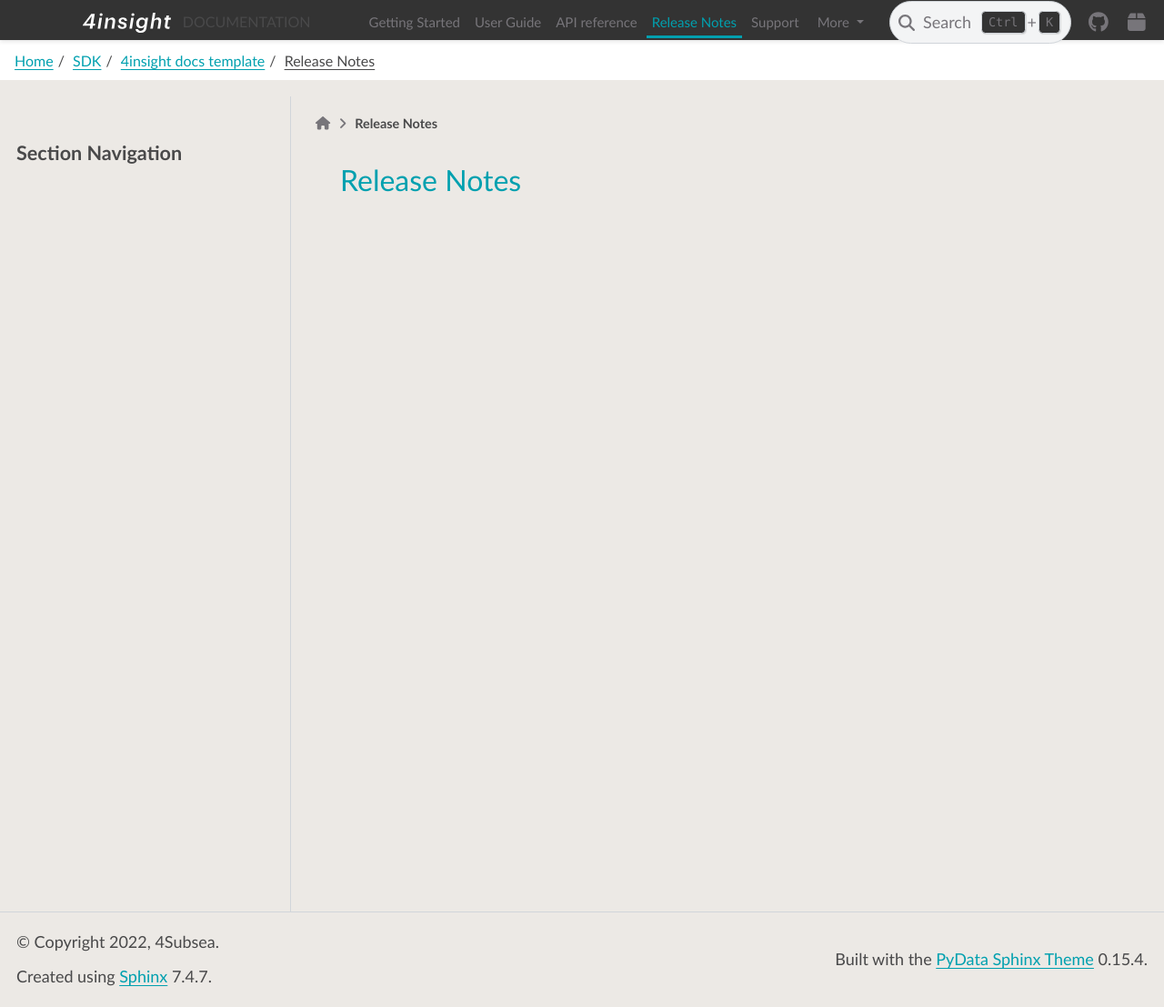
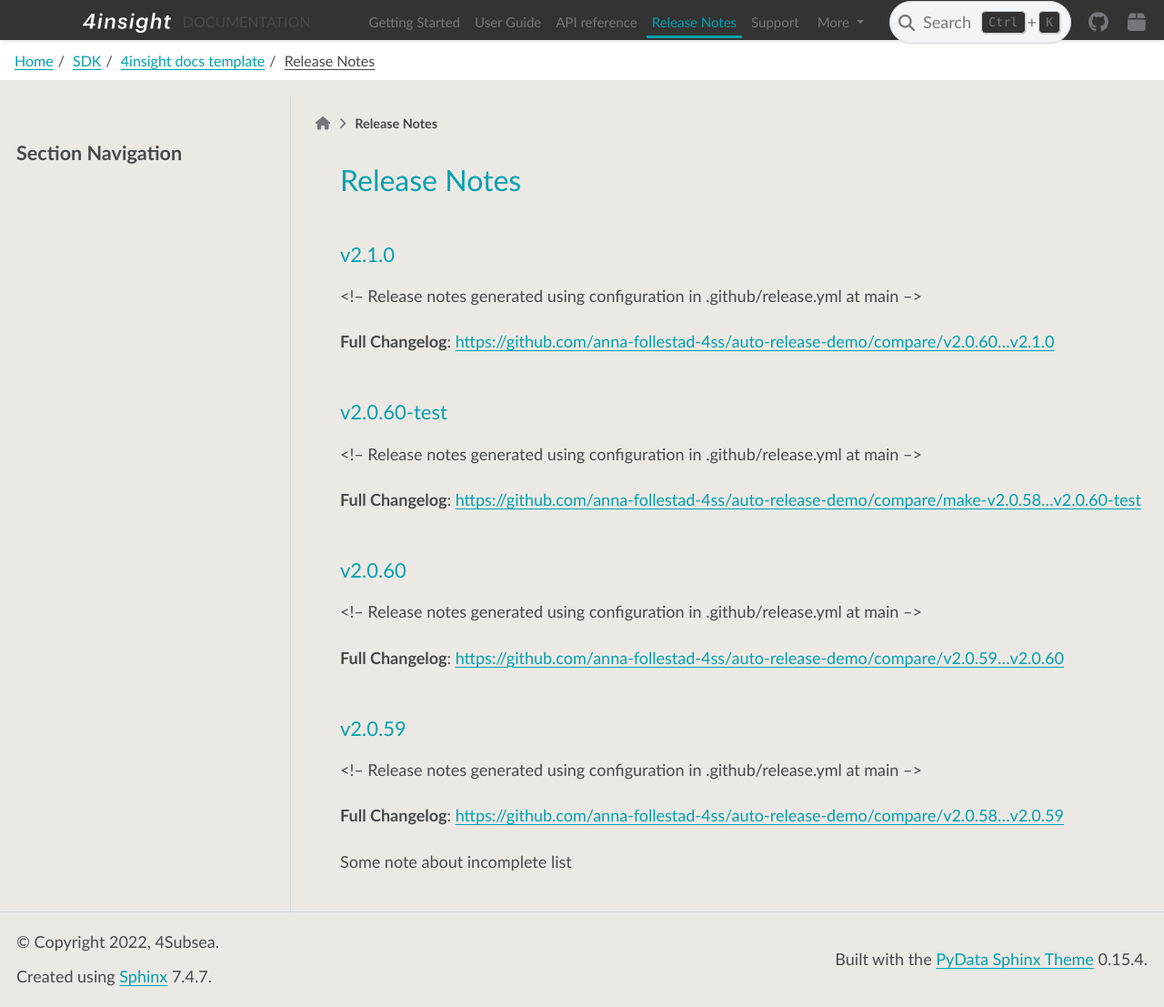
Before and after one commit to anna-follestad-4ss/auto-release-demo, a Sphinx documentation site: the page built from docs/release_notes.rst, in a window 1280 px wide and 1107 px high. Shown: the whole window at 91% size. Built offline with Sphinx 7.4.7 and the PyData theme 0.15.4, drawn with Linux system fonts in a browser that asks for light colours.

Commit message:
added latest release notes from autogen

```diff
--- a/docs/release_notes.rst
+++ b/docs/release_notes.rst
@@ -1,2 +1,45 @@
 Release Notes
 =============
+
+
+v2.1.0
+------------------------------
+
+<!-- Release notes generated using configuration in .github/release.yml at main -->
+
+
+
+**Full Changelog**: https://github.com/anna-follestad-4ss/auto-release-demo/compare/v2.0.60...v2.1.0
+
+
+v2.0.60-test
+------------------------------
+
+<!-- Release notes generated using configuration in .github/release.yml at main -->
+
+
+
+**Full Changelog**: https://github.com/anna-follestad-4ss/auto-release-demo/compare/make-v2.0.58...v2.0.60-test
+
+
+v2.0.60
+------------------------------
+
+<!-- Release notes generated using configuration in .github/release.yml at main -->
+
+
+
+**Full Changelog**: https://github.com/anna-follestad-4ss/auto-release-demo/compare/v2.0.59...v2.0.60
+
+
+v2.0.59
+------------------------------
+
+<!-- Release notes generated using configuration in .github/release.yml at main -->
+
+
+
+**Full Changelog**: https://github.com/anna-follestad-4ss/auto-release-demo/compare/v2.0.58...v2.0.59
+
+
+Some note about incomplete list
```
